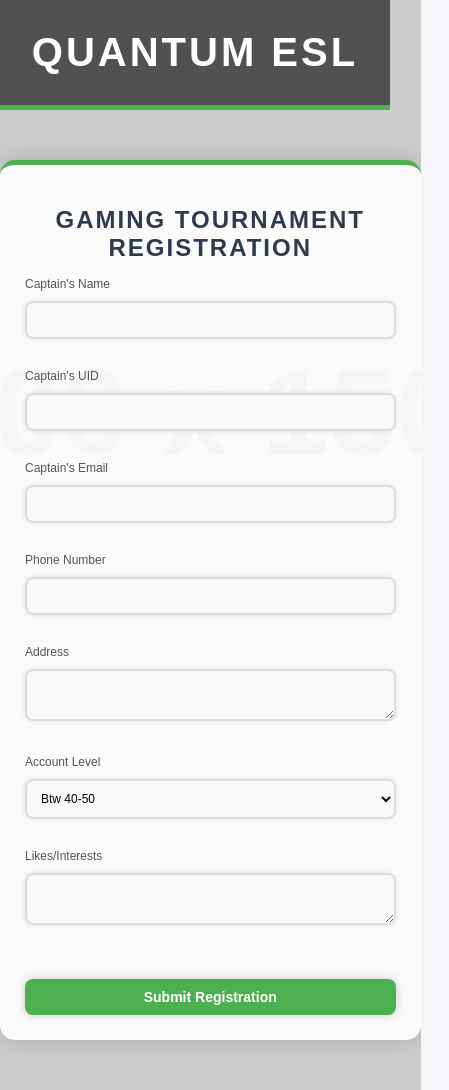
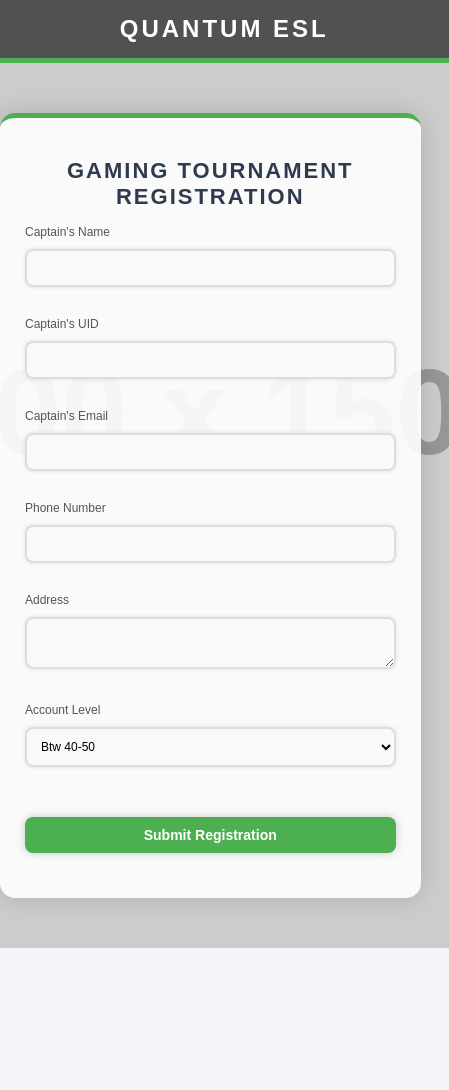
Before and after one commit to VTADeveloper/FORM, a plain HTML site: page index.html in a window 390 px wide. Shown: the whole page, 449 px wide, since content can reach past the window. After the commit the page ends 948 px from the top, so only its background shows below. Drawn offline with Linux system fonts and the light colour scheme; placeholder pictures from the web are drawn by us.

Commit message:
added index.html

```diff
--- a/index.html
+++ b/index.html
@@ -19,19 +19,7 @@
             height: 100%;
         }
 
-        .header {
-            text-align: center;
-            padding: 30px;
-            color: #2E3B4E;
-            font-size: 40px;
-            font-weight: bold;
-            letter-spacing: 3px;
-            text-transform: uppercase;
-            background-color: rgba(0, 0, 0, 0.6);
-            color: white;
-            border-bottom: 5px solid #4CAF50;
-            margin-bottom: 50px;
-        }
+
 
         .container {
             width: 100%;
@@ -86,11 +74,6 @@
             transform: scale(1.03);
         }
 
-        /* Input Fields for Phone and UID */
-        input[type="tel"], input[type="text"], input[type="email"] {
-            background-color: #f9f9f9;
-        }
-
         /* Submit Button */
         button {
             width: 100%;
@@ -140,6 +123,126 @@
                 opacity: 1;
             }
         }
+        /* Global Styles for .header */
+.header {
+    text-align: center;
+    padding: 30px;
+    color: #2E3B4E;
+    font-size: 40px;
+    font-weight: bold;
+    letter-spacing: 3px;
+    text-transform: uppercase;
+    background-color: rgba(0, 0, 0, 0.6);
+    color: white;
+    border-bottom: 5px solid #4CAF50;
+    margin-bottom: 50px;
+    width: 100%;  /* Ensures it spans the full width */
+    box-sizing: border-box;  /* Prevents overflow due to padding */
+    transition: all 0.3s ease;
+}
+
+/* Media Queries for Responsiveness */
+@media (max-width: 768px) {
+    .header {
+        font-size: 30px;
+        padding: 20px;
+    }
+
+    h1 {
+        font-size: 28px;
+        margin-bottom: 20px;
+    }
+
+    .container {
+        width: 90%;
+        padding: 30px;
+    }
+
+    label {
+        font-size: 12px;
+    }
+
+    input, textarea, select {
+        font-size: 13px;
+        padding: 12px;
+    }
+
+    button {
+        font-size: 16px;
+        padding: 12px;
+    }
+}
+
+/* Mobile view */
+@media (max-width: 480px) {
+    .header {
+        width: 115%;
+        font-size: 24px;
+        padding: 15px 10px;  /* Adjust padding for smaller screens */
+    }
+
+    h1 {
+        font-size: 22px;
+        margin-bottom: 15px;
+    }
+
+    .container {
+        width: 95%;
+        padding: 25px;
+    }
+
+    label {
+        font-size: 12px;
+    }
+
+    input, textarea, select {
+        font-size: 12px;
+        padding: 10px;
+    }
+
+    button {
+        font-size: 14px;
+        padding: 10px;
+    }
+}
+
+/* Extra small mobile view */
+@media (max-width: 320px) {
+    .header {
+        font-size: 20px;
+        padding: 10px 5px;  /* Reduce padding further for very small screens */
+    }
+
+    h1 {
+        font-size: 18px;
+        margin-bottom: 10px;
+    }
+
+    .container {
+        width: 95%;
+        padding: 20px;
+    }
+
+    label {
+        font-size: 11px;
+    }
+
+    input, textarea, select {
+        font-size: 11px;
+        padding: 8px;
+    }
+
+    button {
+        font-size: 12px;
+        padding: 8px;
+    }
+}
+@media (max-width: 320px){
+    .header{
+        width: 108%;
+    }
+}
+
 
         /* Error Message Styling */
         .error {
@@ -172,85 +275,7 @@
 
         /* Media Queries for Responsiveness */
         /* Tablet view */
-        @media (max-width: 768px) {
-            h1 {
-                font-size: 28px;
-                margin-bottom: 20px;
-            }
 
-            .container {
-                width: 90%;
-                padding: 30px;
-            }
-
-            label {
-                font-size: 12px;
-            }
-
-            input, textarea, select {
-                font-size: 13px;
-                padding: 12px;
-            }
-
-            button {
-                font-size: 16px;
-                padding: 12px;
-            }
-        }
-
-        /* Mobile view */
-        @media (max-width: 480px) {
-            h1 {
-                font-size: 24px;
-                margin-bottom: 15px;
-            }
-
-            .container {
-                width: 95%;
-                padding: 25px;
-            }
-
-            label {
-                font-size: 12px;
-            }
-
-            input, textarea, select {
-                font-size: 12px;
-                padding: 10px;
-            }
-
-            button {
-                font-size: 14px;
-                padding: 10px;
-            }
-        }
-
-        /* Extra small mobile view */
-        @media (max-width: 320px) {
-            h1 {
-                font-size: 20px;
-                margin-bottom: 10px;
-            }
-
-            .container {
-                width: 95%;
-                padding: 20px;
-            }
-
-            label {
-                font-size: 11px;
-            }
-
-            input, textarea, select {
-                font-size: 11px;
-                padding: 8px;
-            }
-
-            button {
-                font-size: 12px;
-                padding: 8px;
-            }
-        }
 
     </style>
 </head>
@@ -296,10 +321,6 @@
                     <option value="advanced">More than 70</option>
                 </select>
             </div>
+            <button type="submit">Submit Registration</button>
 
             <div class="form-section">
-                <label for="likes">Likes/Interests</label>
-                <textarea id="likes" name="likes" required></textarea>
-            </div>
-
-            <button type="submit">Submit Registration</
```
